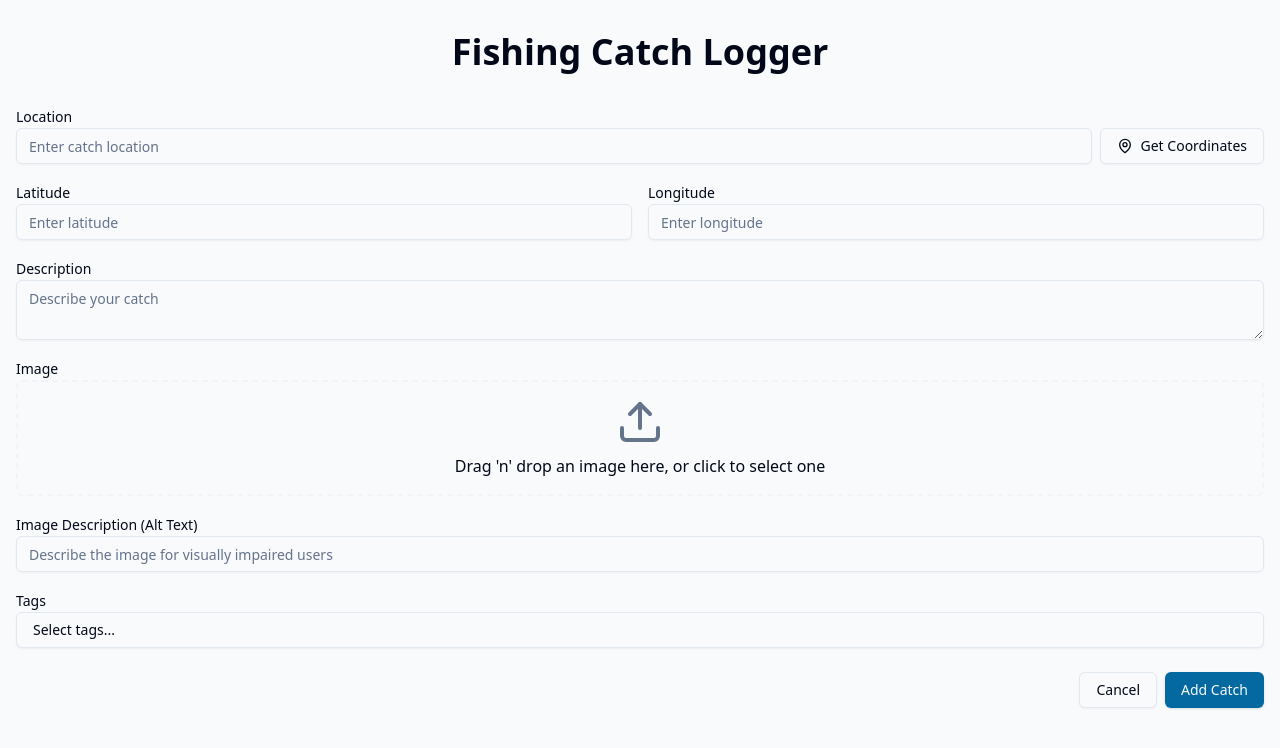
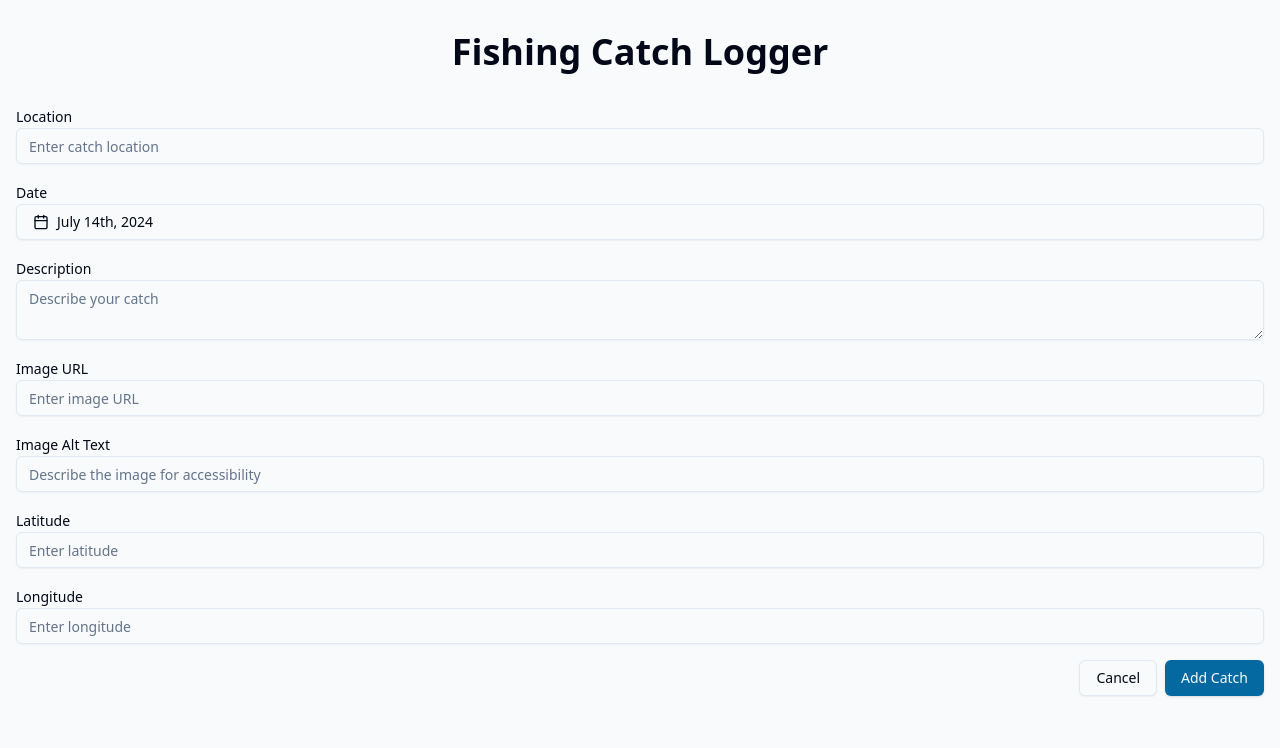
Before and after one commit to jasonkneen/sg-581720654063997, a Next.js app: page / in a window 1280 px wide. Both pictures are taken after a click on the button "Add New Catch". Shown: the top 748 px of the page. Built offline with nearby package versions, Linux system fonts and the light colour scheme.

Commit message:
SOFTGEN MAGIC

```diff
--- a/src/components/CatchForm.js
+++ b/src/components/CatchForm.js
@@ -1,17 +1,12 @@
-import { useState, useCallback, useEffect } from 'react';
-import { useDropzone } from 'react-dropzone';
+import { useState, useEffect } from 'react';
 import { Button } from "@/components/ui/button";
 import { Input } from "@/components/ui/input";
 import { Textarea } from "@/components/ui/textarea";
 import { Label } from "@/components/ui/label";
-import { Badge } from "@/components/ui/badge";
-import { X, Upload, MapPin } from "lucide-react";
-import { motion, AnimatePresence } from "framer-motion";
-import { Command, CommandEmpty, CommandGroup, CommandInput, CommandItem } from "@/components/ui/command";
+import { Calendar } from "@/components/ui/calendar";
 import { Popover, PopoverContent, PopoverTrigger } from "@/components/ui/popover";
-import { useToast } from "@/components/ui/use-toast";
-
-const commonTags = ['Bass', 'Trout', 'Salmon', 'Catfish', 'Pike', 'Perch', 'Carp', 'Sunny', 'Rainy', 'Lakeshore', 'River', 'Ocean'];
+import { format } from "date-fns";
+import { CalendarIcon } from "lucide-react";
 
 export default function CatchForm({ initialCatch, onSubmit, onCancel }) {
   const [formData, setFormData] = useState({
@@ -22,11 +17,8 @@ export default function CatchForm({ initialCatch, onSubmit, onCancel }) {
     imageAlt: '',
     latitude: '',
     longitude: '',
-    tags: [],
   });
   const [errors, setErrors] = useState({});
-  const [openTagsPopover, setOpenTagsPopover] = useState(false);
-  const { toast } = useToast();
 
   useEffect(() => {
     if (initialCatch) {
@@ -38,50 +30,34 @@ export default function CatchForm({ initialCatch, onSubmit, onCancel }) {
         imageAlt: initialCatch.imageAlt || '',
         latitude: initialCatch.latitude || '',
         longitude: initialCatch.longitude || '',
-        tags: initialCatch.tags || [],
       });
     }
   }, [initialCatch]);
 
-  const onDrop = useCallback((acceptedFiles) => {
-    const file = acceptedFiles[0];
-    const reader = new FileReader();
-    reader.onloadend = () => {
-      setFormData(prev => ({ ...prev, image: reader.result }));
-    };
-    reader.readAsDataURL(file);
-  }, []);
-
-  const { getRootProps, getInputProps, isDragActive } = useDropzone({ onDrop, accept: 'image/*', multiple: false });
-
   const handleChange = (e) => {
     const { name, value } = e.target;
     setFormData(prev => ({ ...prev, [name]: value }));
+    // Clear the error for this field when the user starts typing
     if (errors[name]) {
       setErrors(prev => ({ ...prev, [name]: '' }));
     }
   };
 
-  const addTag = (tag) => {
-    if (tag.trim() && !formData.tags.includes(tag.trim())) {
-      setFormData(prev => ({ ...prev, tags: [...prev.tags, tag.trim()] }));
+  const handleDateChange = (date) => {
+    setFormData(prev => ({ ...prev, date }));
+    if (errors.date) {
+      setErrors(prev => ({ ...prev, date: '' }));
     }
-    setOpenTagsPopover(false);
-  };
-
-  const removeTag = (tagToRemove) => {
-    setFormData(prev => ({ ...prev, tags: prev.tags.filter(tag => tag !== tagToRemove) }));
   };
 
   const validateForm = () => {
     const newErrors = {};
     if (!formData.location.trim()) newErrors.location = 'Location is required';
     if (!formData.description.trim()) newErrors.description = 'Description is required';
-    if (!formData.image) newErrors.image = 'Image is required';
+    if (!formData.image.trim()) newErrors.image = 'Image URL is required';
     if (!formData.imageAlt.trim()) newErrors.imageAlt = 'Image alt text is required';
     if (!formData.latitude.trim()) newErrors.latitude = 'Latitude is required';
     if (!formData.longitude.trim()) newErrors.longitude = 'Longitude is required';
-    if (formData.tags.length === 0) newErrors.tags = 'At least one tag is required';
     setErrors(newErrors);
     return Object.keys(newErrors).length === 0;
   };
@@ -93,96 +69,43 @@ export default function CatchForm({ initialCatch, onSubmit, onCancel }) {
     }
   };
 
-  const fetchCoordinates = async () => {
-    if (!formData.location) {
-      toast({
-        title: "Error",
-        description: "Please enter a location first.",
-        variant: "destructive",
-      });
-      return;
-    }
-    try {
-      const response = await fetch(`https://nominatim.openstreetmap.org/search?format=json&q=${encodeURIComponent(formData.location)}`);
-      const data = await response.json();
-      if (data && data.length > 0) {
-        setFormData(prev => ({
-          ...prev,
-          latitude: data[0].lat,
-          longitude: data[0].lon
-        }));
-        toast({
-          title: "Coordinates fetched",
-          description: "Latitude and longitude have been automatically filled.",
-        });
-      } else {
-        toast({
-          title: "Location not found",
-          description: "Unable to find coordinates for the given location.",
-          variant: "destructive",
-        });
-      }
-    } catch (error) {
-      console.error("Error fetching coordinates:", error);
-      toast({
-        title: "Error",
-        description: "Failed to fetch coordinates. Please try again.",
-        variant: "destructive",
-      });
-    }
-  };
-
   return (
     <form onSubmit={handleSubmit} className="space-y-4">
       <div>
         <Label htmlFor="location">Location</Label>
-        <div className="flex space-x-2">
         <Input
           id="location"
           name="location"
           value={formData.location}
           onChange={handleChange}
           placeholder="Enter catch location"
-            className="flex-grow"
-            aria-describedby="location-error"
         />
-          <Button type="button" onClick={fetchCoordinates} variant="outline" aria-label="Get coordinates for location">
-            <MapPin className="h-4 w-4 mr-2" />
-            Get Coordinates
-          </Button>
-        </div>
-        {errors.location && <p id="location-error" className="text-red-500 text-sm mt-1" role="alert">{errors.location}</p>}
+        {errors.location && <p className="text-red-500 text-sm mt-1">{errors.location}</p>}
       </div>
 
-      <div className="grid grid-cols-2 gap-4">
       <div>
-          <Label htmlFor="latitude">Latitude</Label>
-          <Input
-            id="latitude"
-            name="latitude"
-            value={formData.latitude}
-            onChange={handleChange}
-            placeholder="Enter latitude"
-            type="number"
-            step="any"
-            aria-describedby="latitude-error"
+        <Label htmlFor="date">Date</Label>
+        <Popover>
+          <PopoverTrigger asChild>
+            <Button
+              variant={"outline"}
+              className={`w-full justify-start text-left font-normal ${
+                !formData.date && "text-muted-foreground"
+              }`}
+            >
+              <CalendarIcon className="mr-2 h-4 w-4" />
+              {formData.date ? format(formData.date, "PPP") : <span>Pick a date</span>}
+            </Button>
+          </PopoverTrigger>
+          <PopoverContent className="w-auto p-0">
+            <Calendar
+              mode="single"
+              selected={formData.date}
+              onSelect={handleDateChange}
+              initialFocus
             />
-          {errors.latitude && <p id="latitude-error" className="text-red-500 text-sm mt-1" role="alert">{errors.latitude}</p>}
-        </div>
-        <div>
-          <Label htmlFor="longitude">Longitude</Label>
-          <Input
-            id="longitude"
-            name="longitude"
-            value={formData.longitude}
-            onChange={handleChange}
-            placeholder="Enter longitude"
-            type="number"
-            step="any"
-            aria-describedby="longitude-error"
-          />
-          {errors.longitude && <p id="longitude-error" className="text-red-500 text-sm mt-1" role="alert">{errors.longitude}</p>}
-        </div>
+          </PopoverContent>
+        </Popover>
       </div>
 
       <div>
@@ -193,92 +116,56 @@ export default function CatchForm({ initialCatch, onSubmit, onCancel }) {
           value={formData.description}
           onChange={handleChange}
           placeholder="Describe your catch"
-          aria-describedby="description-error"
         />
-        {errors.description && <p id="description-error" className="text-red-500 text-sm mt-1" role="alert">{errors.description}</p>}
+        {errors.description && <p className="text-red-500 text-sm mt-1">{errors.description}</p>}
       </div>
 
       <div>
-        <Label htmlFor="image">Image</Label>
-        <div
-          {...getRootProps()}
-          className={`border-2 border-dashed rounded-md p-4 text-center cursor-pointer ${isDragActive ? 'border-primary' : 'border-muted'}`}
-          role="button"
-          aria-label="Upload image"
-          tabIndex="0"
-        >
-          <input {...getInputProps()} id="image" aria-describedby="image-error" />
-          {formData.image ? (
-            <img src={formData.image} alt={formData.imageAlt || "Selected catch"} className="mt-2 max-w-full h-auto rounded-md" />
-          ) : (
-            <div>
-              <Upload className="mx-auto h-12 w-12 text-muted-foreground" />
-              <p className="mt-2">Drag 'n' drop an image here, or click to select one</p>
-            </div>
-          )}
-        </div>
-        {errors.image && <p id="image-error" className="text-red-500 text-sm mt-1" role="alert">{errors.image}</p>}
+        <Label htmlFor="image">Image URL</Label>
+        <Input
+          id="image"
+          name="image"
+          value={formData.image}
+          onChange={handleChange}
+          placeholder="Enter image URL"
+        />
+        {errors.image && <p className="text-red-500 text-sm mt-1">{errors.image}</p>}
       </div>
 
       <div>
-        <Label htmlFor="imageAlt">Image Description (Alt Text)</Label>
+        <Label htmlFor="imageAlt">Image Alt Text</Label>
         <Input
           id="imageAlt"
           name="imageAlt"
           value={formData.imageAlt}
           onChange={handleChange}
-          placeholder="Describe the image for visually impaired users"
-          aria-describedby="imageAlt-error"
+          placeholder="Describe the image for accessibility"
         />
-        {errors.imageAlt && <p id="imageAlt-error" className="text-red-500 text-sm mt-1" role="alert">{errors.imageAlt}</p>}
+        {errors.imageAlt && <p className="text-red-500 text-sm mt-1">{errors.imageAlt}</p>}
       </div>
 
       <div>
-        <Label htmlFor="tags">Tags</Label>
-        <Popover open={openTagsPopover} onOpenChange={setOpenTagsPopover}>
-          <PopoverTrigger asChild>
-            <Button variant="outline" className="w-full justify-start" aria-haspopup="listbox" aria-expanded={openTagsPopover}>
-              {formData.tags.length > 0 ? `${formData.tags.length} tags selected` : "Select tags..."}
-            </Button>
-          </PopoverTrigger>
-          <PopoverContent className="w-[200px] p-0">
-            <Command>
-              <CommandInput placeholder="Search tags..." />
-              <CommandEmpty>No tag found.</CommandEmpty>
-              <CommandGroup>
-                {commonTags.map((tag) => (
-                  <CommandItem
-                    key={tag}
-                    onSelect={() => addTag(tag)}
-                    role="option"
-                  >
-                    {tag}
-                  </CommandItem>
-                ))}
-              </CommandGroup>
-            </Command>
-          </PopoverContent>
-        </Popover>
-        <div className="mt-2 flex flex-wrap gap-2" role="list" aria-label="Selected tags">
-          <AnimatePresence>
-            {formData.tags.map((tag, index) => (
-              <motion.div
-                key={tag}
-                initial={{ opacity: 0, scale: 0.8 }}
-                animate={{ opacity: 1, scale: 1 }}
-                exit={{ opacity: 0, scale: 0.8 }}
-                transition={{ duration: 0.2 }}
-                role="listitem"
-              >
-                <Badge variant="secondary" className="flex items-center">
-                  {tag}
-                  <X className="ml-1 h-3 w-3 cursor-pointer" onClick={() => removeTag(tag)} aria-label={`Remove ${tag} tag`} />
-                </Badge>
-              </motion.div>
-            ))}
-          </AnimatePresence>
+        <Label htmlFor="latitude">Latitude</Label>
+        <Input
+          id="latitude"
+          name="latitude"
+          value={formData.latitude}
+          onChange={handleChange}
+          placeholder="Enter latitude"
+        />
+        {errors.latitude && <p className="text-red-500 text-sm mt-1">{errors.latitude}</p>}
       </div>
-        {errors.tags && <p id="tags-error" className="text-red-500 text-sm mt-1" role="alert">{errors.tags}</p>}
+
+      <div>
+        <Label htmlFor="longitude">Longitude</Label>
+        <Input
+          id="longitude"
+          name="longitude"
+          value={formData.longitude}
+          onChange={handleChange}
+          placeholder="Enter longitude"
+        />
+        {errors.longitude && <p className="text-red-500 text-sm mt-1">{errors.longitude}</p>}
       </div>
 
       <div className="flex justify-end space-x-2">
```
Lines whose indentation alone changed are shown as unchanged.
